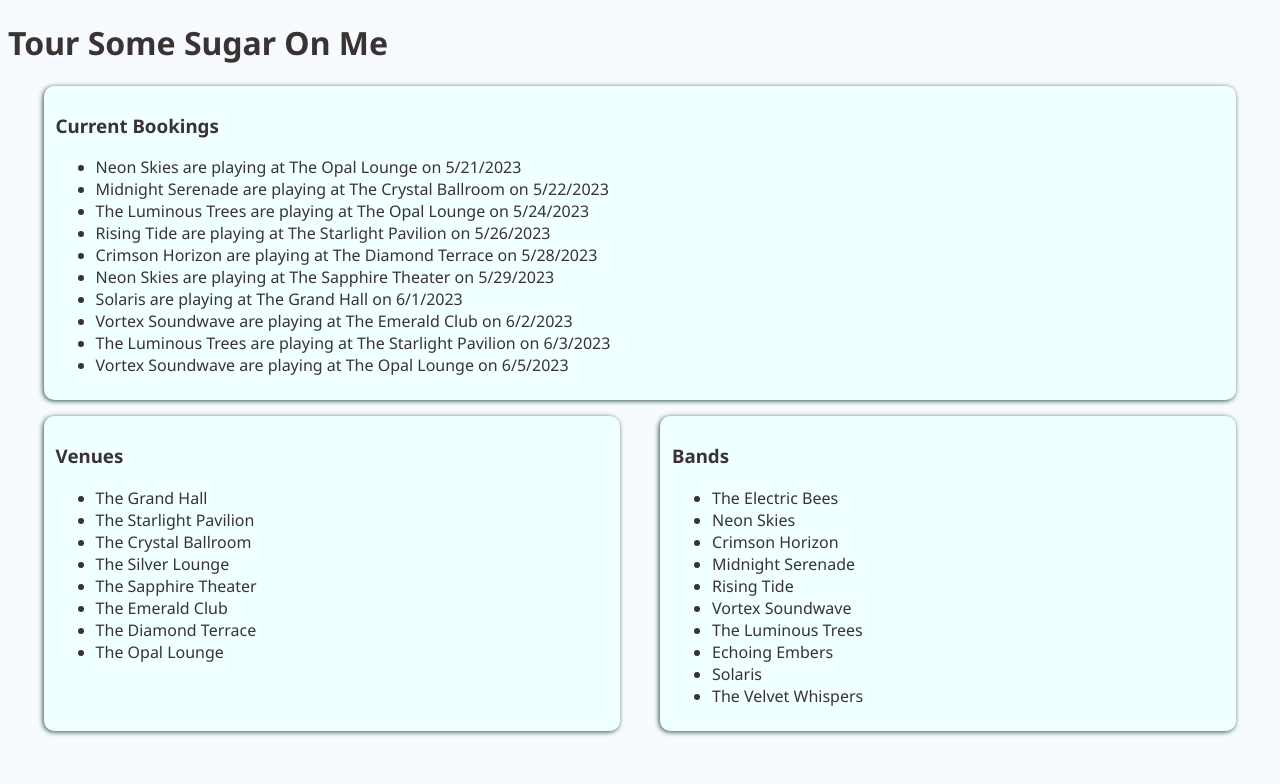
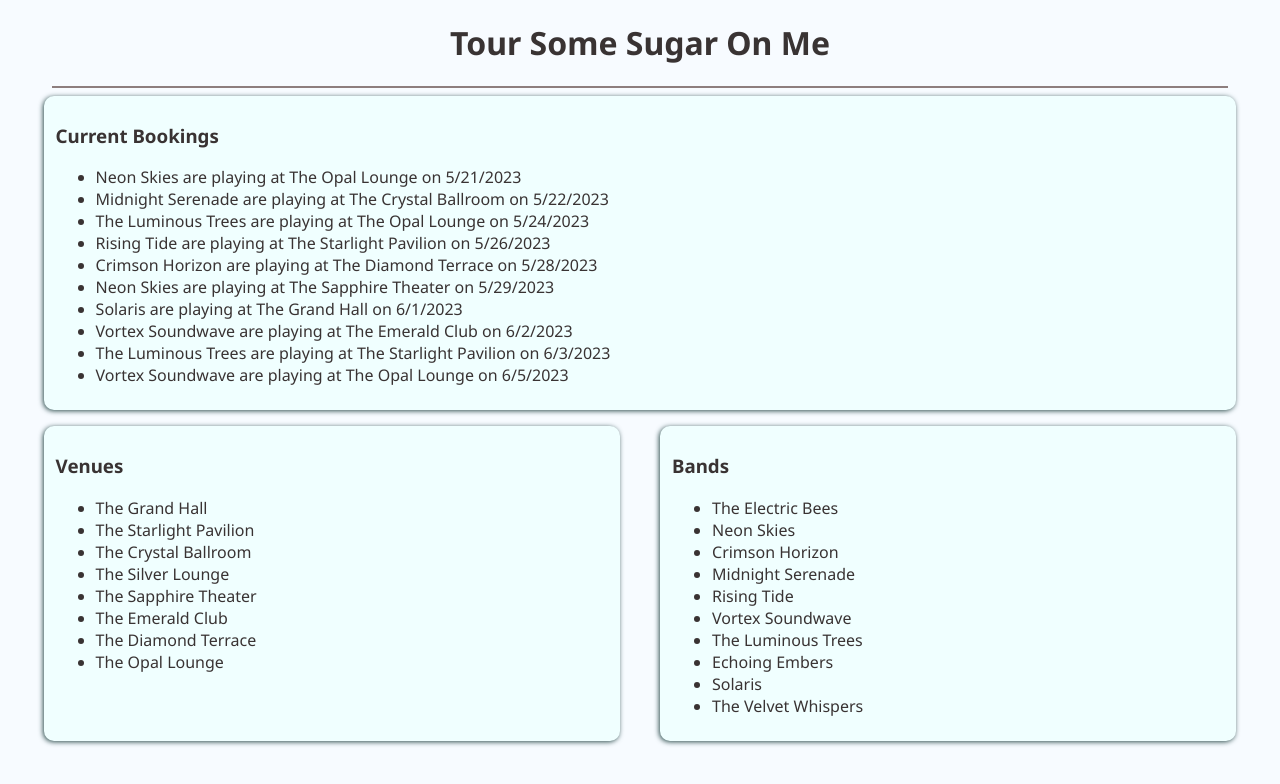
Before and after one commit to ryanmphill/tour-some-sugar-on-me, a plain HTML site: page index.html in a window 1280 px wide. Drawn offline with Linux system fonts and the light colour scheme.

Commit message:
Added styling to header

```diff
--- a/index.html
+++ b/index.html
@@ -8,7 +8,7 @@
     <title>Tour Some Sugar On Me</title>
 </head>
 <body>
-    <header><h1>Tour Some Sugar On Me</h1></header>
+    <header class="pageHeader"><h1>Tour Some Sugar On Me</h1></header>
     <main class="container">
 
     </main>
--- a/styles/main.css
+++ b/styles/main.css
@@ -9,6 +9,15 @@ body {
     background-color: rgb(247, 251, 255);
     font-family: 'Noto Sans', 'Work Sans', sans-serif;
 }
+
+.pageHeader {
+    text-align: center;
+    border-bottom: 2px inset rgb(57, 51, 51);
+    width: 93%;
+    margin-left: auto;
+    margin-right: auto;
+}
+
 .container {
     width: 95%;
     margin-left: auto;
```
